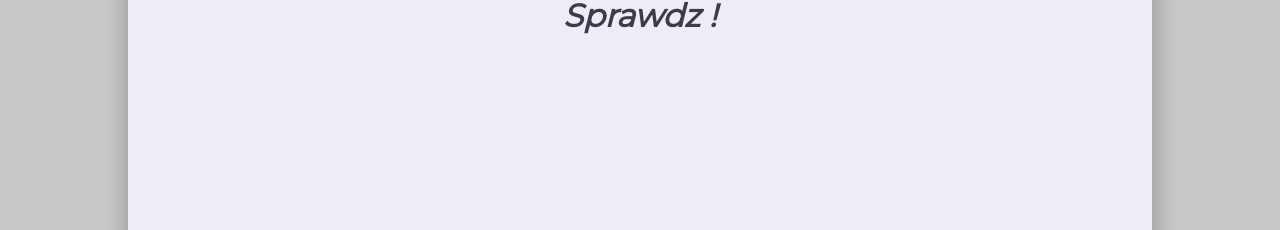
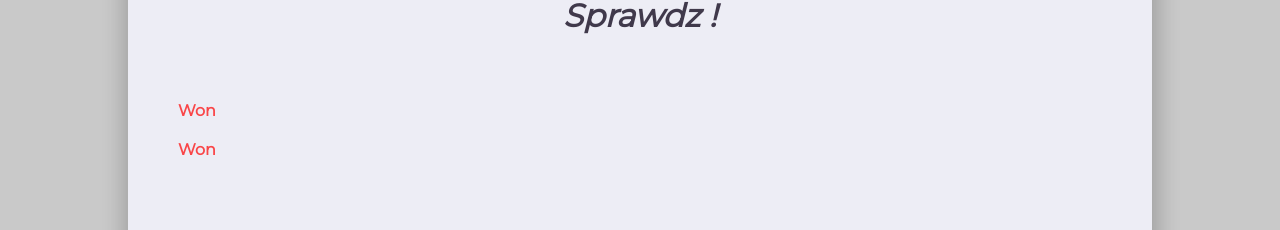
Before and after one commit to adi140000/e-remind, a React (Create React App) app: page /account/dashboard in a window 1280 px wide. Shown: the part 134-364 px from the top of the page. Built offline with nearby package versions, Linux system fonts and the light colour scheme.

Commit message:
Begin create dashboard componet simple list

```diff
--- a/src/components/Dashboard.js
+++ b/src/components/Dashboard.js
@@ -1,5 +1,8 @@
 import React, { Component } from 'react';
 import H1Title from '../styled/componetents/H1Title';
+import Ul from '../styled/componetents/Ul';
+import LiAttention from '../styled/componetents/LiAttention';
+import Article from '../styled/componetents/Article';
 
 
 class Dashboard extends Component {
@@ -10,7 +13,17 @@ class Dashboard extends Component {
     render() {
         return (
             <>
-               <H1Title>Sprawdz !</H1Title>
+                <H1Title>Sprawdz !</H1Title>
+                <Article>
+                    <Ul>
+                        <LiAttention>
+                            Won
+                        </LiAttention>
+                        <LiAttention>
+                            Won
+                        </LiAttention>
+                    </Ul>
+                </Article>
             </>)
     }
 }
--- a/src/components/Edit.js
+++ b/src/components/Edit.js
@@ -28,9 +28,20 @@ class Edit extends Component {
     }
 
     handleButton = () => {
-        let { search } = this.state
+        const { search } = this.state
         const { searchProducts } = this.props;
         searchProducts(search);
+
+
+    }
+
+    handlePressKey = (e) => {
+        if (e.charCode === 13) {
+            const { search } = this.state
+            const { searchProducts } = this.props;
+            searchProducts(search);
+        }
+
 
     }
 
@@ -52,6 +63,7 @@ class Edit extends Component {
                             placeholder='szukaj...'
                             value={search}
                             onChange={this.handleInput}
+                            onKeyPress={this.handlePressKey}
                         />
 
                         <IconButton
@@ -60,7 +72,7 @@ class Edit extends Component {
                             <i className="fas fa-search"></i>
                         </IconButton>
                     </DivSearch>
-                    <Radio type='radio'/>
+
                 </Div>
                 <Article>
                     {MatchedProducts.length > 0 ? <Ul>
--- a/src/styled/componetents/Li.js
+++ b/src/styled/componetents/Li.js
@@ -5,7 +5,6 @@ const Li = styled.li`
     cursor:pointer;
     padding:15px;
     border-radius:10px;
-  box-sizing:border-box;
   display:flex;
   align-items:center;
   opacity:.7;
--- /dev/null
+++ b/src/styled/componetents/LiAttention.js
@@ -0,0 +1,12 @@
+import styled from 'styled-components';
+import Li from './Li';
+
+const LiAttention = styled(Li)`
+
+    color:red;
+    justify-content:flex-start;
+    padding:10px;
+
+`
+
+export default LiAttention
--- a/src/styled/componetents/Ul.js
+++ b/src/styled/componetents/Ul.js
@@ -2,7 +2,6 @@ import styled from 'styled-components';
 
 const Ul = styled.ul`
     font-size: ${({ theme,main }) =>main?theme.fonts.big:''};
-    list-style:none;
     width:100%;
 
 `
```
